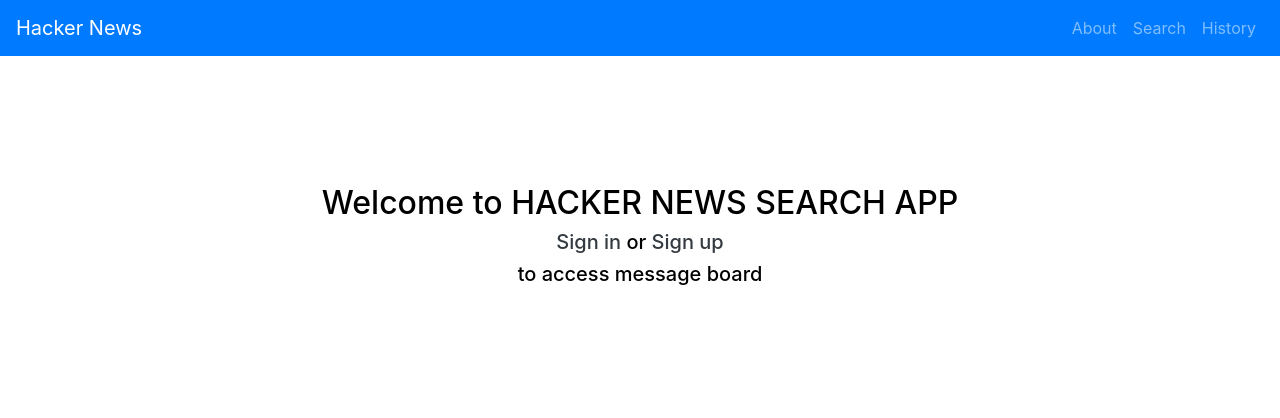
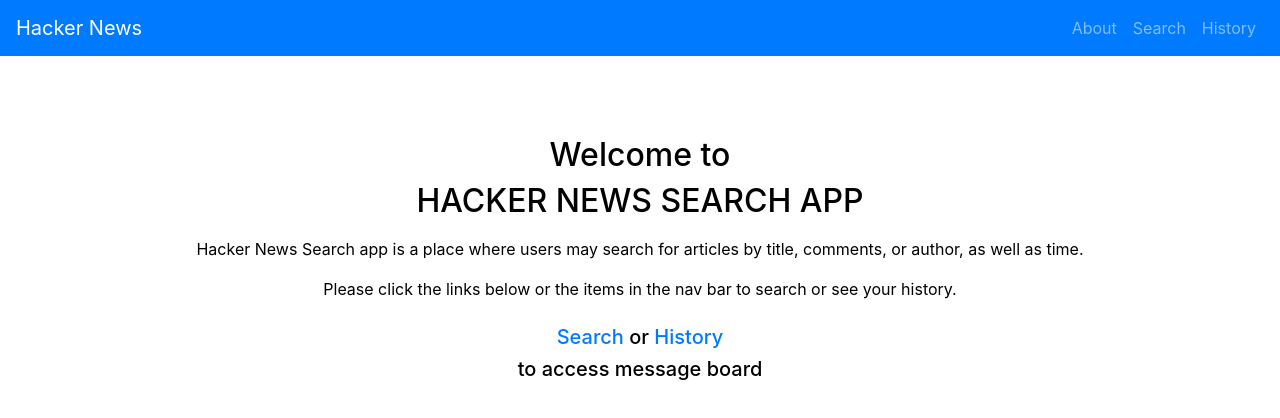
Before and after one commit to wpmcdonnell/hacker-news-search-app, a React app: page /#/ in a window 1280 px wide. Shown: the top 418 px of the page. Built offline with nearby package versions, Linux system fonts and the light colour scheme.

Commit message:
Add about page text

```diff
--- a/src/components/About/About.js
+++ b/src/components/About/About.js
@@ -10,7 +10,7 @@
       alignItems: 'center',
       color: 'Black',
       textAlign: 'center',
-      marginTop: '8rem',
+      marginTop: '5rem',
       justifyContent: 'center'
     }
 
@@ -21,8 +21,11 @@
     return (
       <div style={backgroundStyle} className="about mx-auto">
         <div>
-          <h2 className=''>Welcome to HACKER NEWS SEARCH APP </h2>
-          <h5 className=''> <Link className='text-dark' to={'/sign-in/'}>Sign in</Link> or <Link className='text-dark' to={'/sign-up/'}>Sign up</Link></h5>
+          <h2 className=''>Welcome to </h2>
+          <h2 className='mb-3'>HACKER NEWS SEARCH APP </h2>
+          <p> Hacker News Search app is a place where users may search for articles by title, comments, or author, as well as time. </p>
+          <p> Please click the links below or the items in the nav bar to search or see your history. </p>
+          <h5 className='mt-4'> <Link className='text-primary' to={'/search'}>Search</Link> or <Link className='text-primary' to={'/history'}>History</Link></h5>
           <h5 className='mr-2 ml-2'>to access message board</h5>
         </div>
       </div>
```
